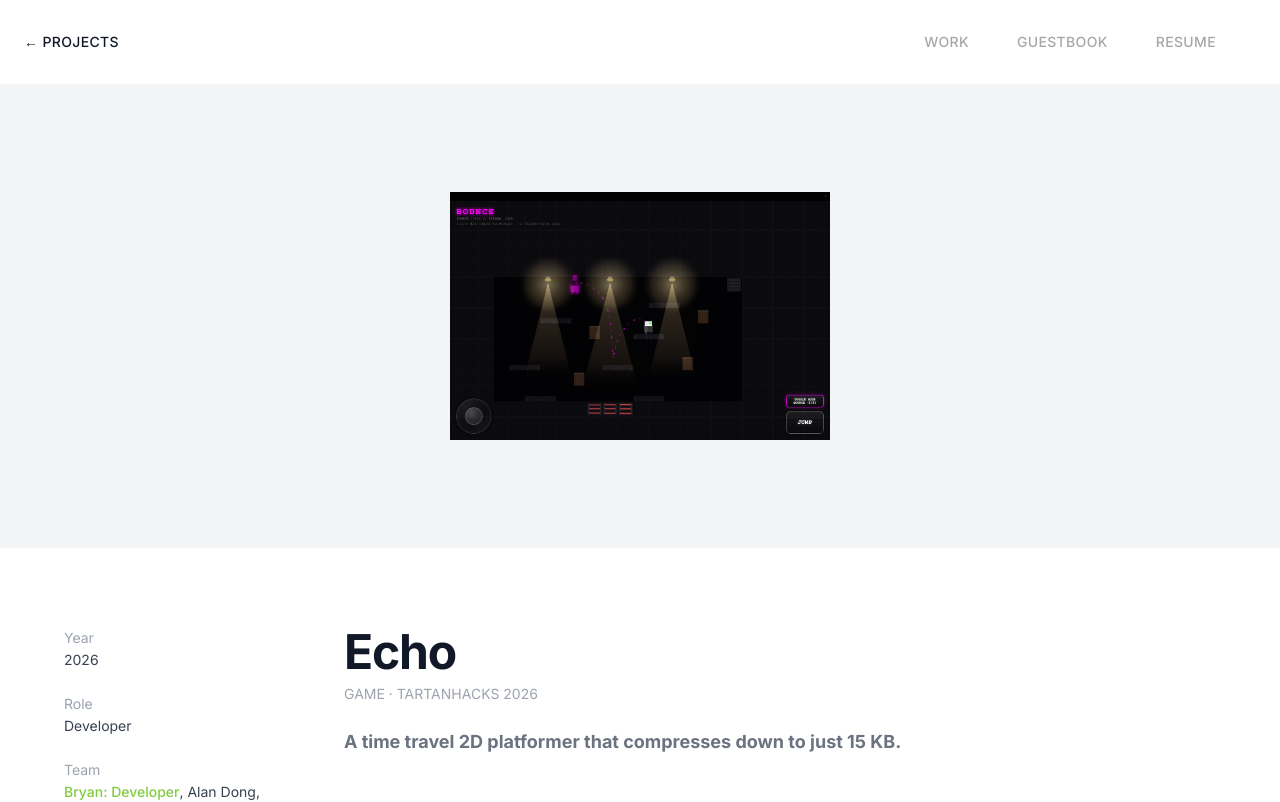
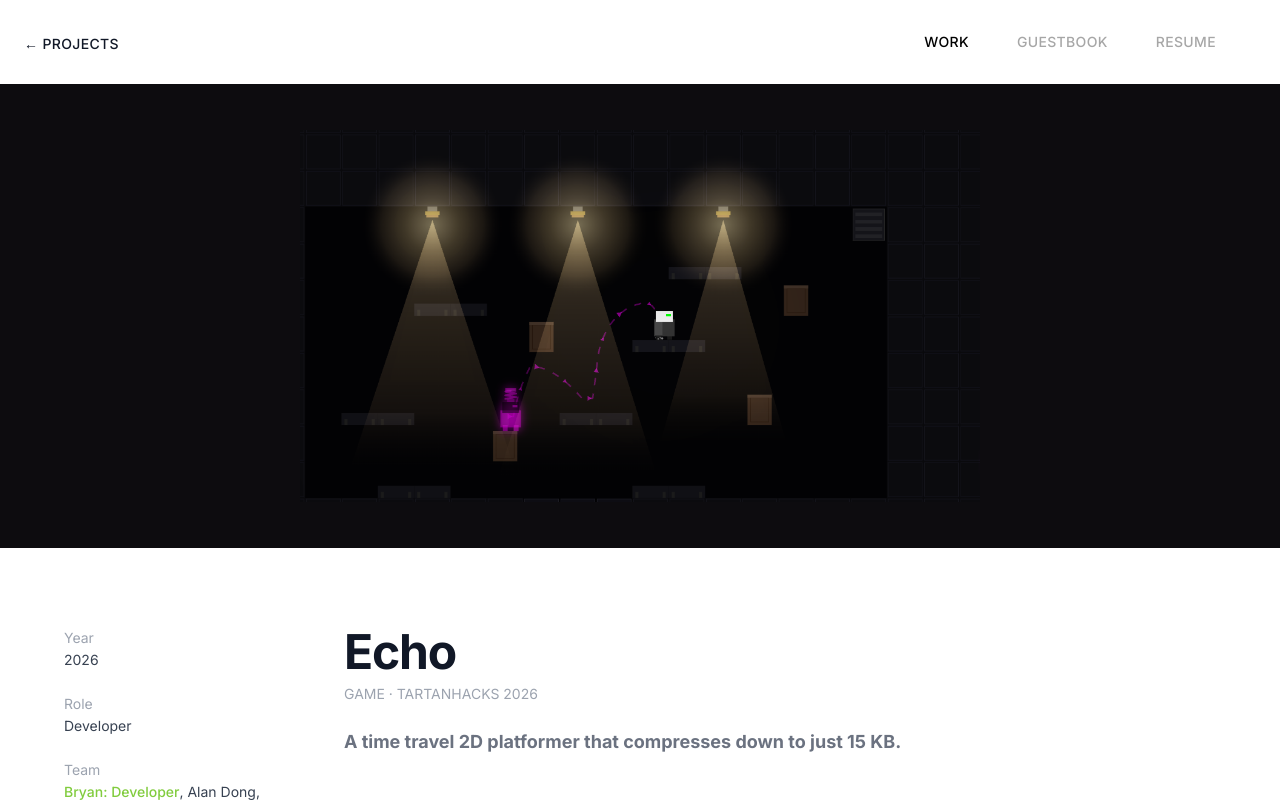
Before and after one commit to byung806/personal-website, a Next.js app: page /p/echo in a window 1280 px wide. Shown: the top 802 px of the page. Built offline with nearby package versions, Linux system fonts and the light colour scheme; no server answers.

Commit message:
update echo project

```diff
--- a/components/cards/3d-renderer-card.tsx
+++ b/components/cards/3d-renderer-card.tsx
@@ -9,14 +9,14 @@ export default function ThreeDRendererCard() {
 
   return (
     <ProjectCard projectId="3d-renderer">
-      <div className="relative w-full group/video">
+      <div className="relative w-full aspect-video min-h-[200px] group/video">
         <video
           ref={videoRef}
           autoPlay
           loop
           muted
           playsInline
-          className="w-full h-auto block"
+          className="absolute inset-0 w-full h-full object-cover"
         >
           <source src="/p/3d-renderer/vid.mp4" type="video/mp4" />
         </video>
--- a/components/cards/first-light-card.tsx
+++ b/components/cards/first-light-card.tsx
@@ -9,14 +9,14 @@ export default function FirstLightCard() {
 
   return (
     <ProjectCard projectId="first-light">
-      <div className="relative w-full group/video">
+      <div className="relative w-full aspect-video min-h-[200px] group/video">
         <video
           ref={videoRef}
           autoPlay
           loop
           muted
           playsInline
-          className="w-full h-auto block"
+          className="absolute inset-0 w-full h-full object-cover"
         >
           <source src="/first-light-fireworks.mp4" type="video/mp4" />
         </video>
--- a/components/case-study-layout.tsx
+++ b/components/case-study-layout.tsx
@@ -29,20 +29,37 @@ export default function CaseStudyLayout({
   const tools = project?.tools;
   const links = project?.links;
   const logo = project?.logo;
+  const coverBgColor = project?.coverBgColor;
+  const coverLarge = project?.coverLarge;
+  const coverImmersive = project?.coverImmersive;
+  const phoneSizeClass = coverImmersive
+    ? 'max-w-[380px] md:max-w-[580px] lg:max-w-[680px]'
+    : coverLarge
+      ? 'max-w-[320px] md:max-w-[480px]'
+      : 'max-w-[260px] md:max-w-[380px]';
+  const coverHeightClass = 'h-[50vh] md:h-[58vh] min-h-[320px] md:min-h-[440px]';
+  const coverSizes = coverImmersive
+    ? '(max-width: 768px) 380px, (max-width: 1024px) 580px, 680px'
+    : coverLarge
+      ? '(max-width: 768px) 320px, 480px'
+      : '(max-width: 768px) 260px, 380px';
 
   return (
     <div className="w-full">
       {/* Cover: image only, no overlay */}
       {coverImage && (
-        <div className="relative w-full h-[50vh] md:h-[58vh] min-h-[320px] md:min-h-[440px] bg-gray-100 dark:bg-[#1A1A1A] flex items-center justify-center p-6 md:p-10">
-          <div className="relative w-full max-w-[260px] md:max-w-[380px] aspect-[9/19] rounded-2xl overflow-hidden">
+        <div
+          className={`relative w-full ${coverHeightClass} flex items-center justify-center p-6 md:p-10 ${!coverBgColor ? 'bg-gray-100 dark:bg-[#1A1A1A]' : ''}`}
+          style={coverBgColor ? { backgroundColor: coverBgColor } : undefined}
+        >
+          <div className={`relative w-full ${phoneSizeClass} aspect-[9/19] rounded-2xl overflow-hidden`}>
             <Image
               src={coverImage}
               alt={title}
               fill
               className="object-contain"
               priority
-              sizes="(max-width: 768px) 260px, 380px"
+              sizes={coverSizes}
             />
           </div>
         </div>
--- a/components/case-study-video.tsx
+++ b/components/case-study-video.tsx
@@ -19,7 +19,7 @@ export function CaseStudyVideo({ src, caption, aspectRatio = 'vertical', autopla
     vertical: 'aspect-[9/16]',
     horizontal: 'aspect-[16/9]',
     square: 'aspect-square',
-    auto: '',
+    auto: 'aspect-video', /* reserve space before video loads */
   };
 
   const togglePlay = (e: React.MouseEvent) => {
@@ -46,7 +46,7 @@ export function CaseStudyVideo({ src, caption, aspectRatio = 'vertical', autopla
       <video
         ref={videoRef}
         src={src}
-        className={`w-full ${aspectRatio === 'auto' ? 'h-auto' : 'h-full object-cover'} ${clickableUrl ? 'cursor-pointer' : ''}`}
+        className={`absolute inset-0 w-full h-full object-cover ${clickableUrl ? 'cursor-pointer' : ''}`}
         playsInline
         preload={autoplay ? 'none' : 'metadata'}
         controls={!autoplay}
--- a/components/hero-section.tsx
+++ b/components/hero-section.tsx
@@ -7,7 +7,7 @@ import StickyBackButton from './sticky-back-button';
 
 export default function HeroSection() {
   const pathname = usePathname();
-  const isHomePage = pathname === '/';
+  const isWorkPage = pathname === '/' || (pathname.startsWith('/p/') && pathname !== '/p/guestbook');
   const isGuestbookPage = pathname === '/p/guestbook';
   const showBackButton = pathname.startsWith('/p/') && pathname !== '/p/guestbook';
 
@@ -18,11 +18,11 @@ export default function HeroSection() {
     <>
       {showBackButton && <StickyBackButton />}
       <header className="w-full px-6 md:px-10 lg:px-16 py-6 md:py-8 relative">
-        {/* Nav: top right — active full opacity, inactive less opacity, hover medium */}
-        <nav className="flex flex-row items-center justify-center md:justify-end gap-8 md:gap-12 text-sm font-medium uppercase tracking-wide">
+        {/* Nav: on mobile project pages hide main nav (back button only); desktop unchanged */}
+        <nav className={`flex flex-row items-center justify-center md:justify-end gap-8 md:gap-12 text-sm font-medium uppercase tracking-wide ${showBackButton ? 'hidden md:flex' : ''}`}>
           <Link
             href="/"
-            className={isHomePage ? activeClass : inactiveClass}
+            className={isWorkPage ? activeClass : inactiveClass}
           >
             Work
           </Link>
--- a/components/sticky-back-button.tsx
+++ b/components/sticky-back-button.tsx
@@ -5,9 +5,9 @@ import SiteTitle from './site-title';
 
 export default function StickyBackButton() {
   return (
-    <div className="fixed top-0 z-40 w-full px-4 md:px-4 lg:px-6 py-8 pointer-events-none">
-      <div className="max-w-[1600px] mx-auto">
-        <div className="flex items-center justify-between gap-12 relative">
+    <div className="fixed top-0 z-40 w-full px-4 md:px-4 lg:px-6 py-6 md:py-8 pointer-events-none">
+      <div className="max-w-[1600px] mx-auto h-full flex items-center">
+        <div className="flex items-center justify-between gap-12 relative w-full min-h-[1.5rem]">
           <Link
             href="/"
             className="flex items-center text-sm font-medium uppercase tracking-wide text-gray-900 hover:text-gray-900 transition-colors pointer-events-auto"
--- a/content/projects.ts
+++ b/content/projects.ts
@@ -4,6 +4,12 @@ export type ProjectMetadata = {
     subtitle: string;
     tagline?: string;
     coverImage?: string;
+    /** Case study cover section background color (e.g. '#0d0c0f'). */
+    coverBgColor?: string;
+    /** Case study cover: use larger phone mockup. */
+    coverLarge?: boolean;
+    /** Case study cover: very big, immersive (taller section + much larger image). Echo only. */
+    coverImmersive?: boolean;
     /** Path to logo image (e.g. SVG) shown in case study sidebar. */
     logo?: string;
     year?: string;
@@ -124,7 +130,9 @@ export const projects: Record<string, ProjectMetadata> = {
         title: 'Echo',
         subtitle: 'GAME · TARTANHACKS 2026',
         tagline: 'A time travel 2D platformer that compresses down to just 15 KB.',
-        coverImage: '/p/echo/unknown%2040.png',
+        coverImage: '/p/echo/echo.png',
+        coverBgColor: '#0d0c0f',
+        coverImmersive: true,
         year: '2026',
         role: 'Developer',
         team: 'Bryan: Developer, Alan Dong, Michael Li, Seunghyun Bae',
```
Also changed, not shown: public/p/echo/echo.png (added).
